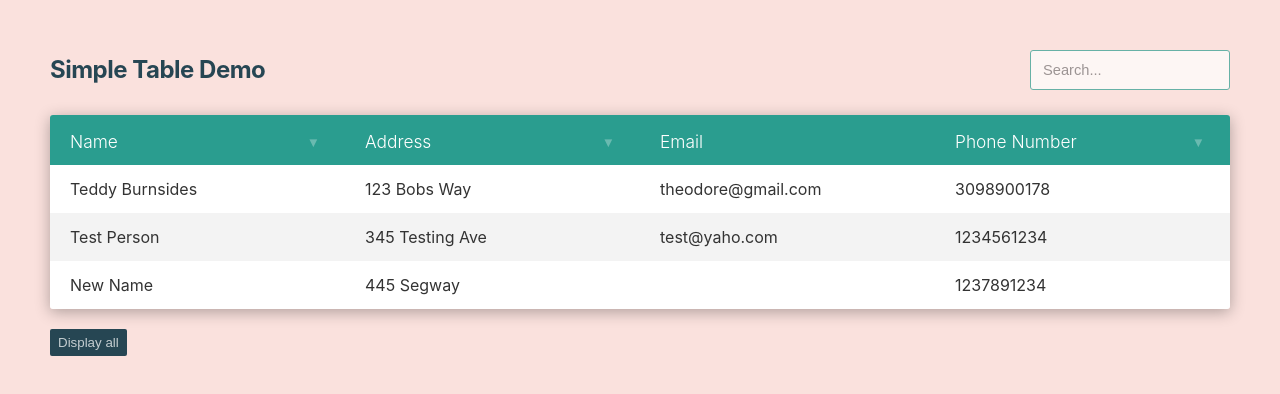
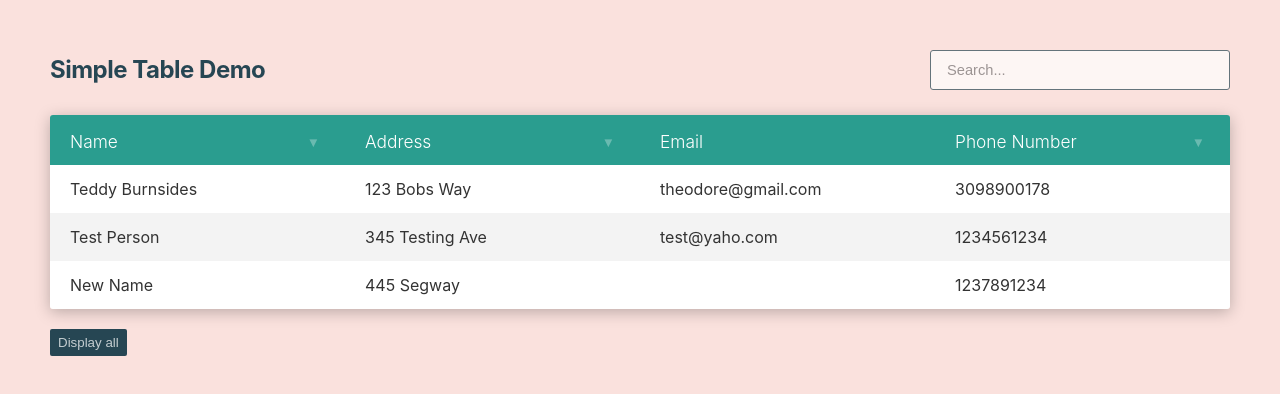
Before and after one commit to TeddyBurnsides/SimpleTable, a React (Create React App) app: page / in a window 1280 px wide. Shown: the top 394 px of the page. Built offline with nearby package versions, Linux system fonts and the light colour scheme.

Commit message:
Added debounce of 200ms to search

```diff
--- a/src/App.css
+++ b/src/App.css
@@ -64,11 +64,11 @@ h1 {
 }
 input[type="search"] {
   background:#fff;
-  border:1px solid #2a9d8f;
-  padding:8px 12px;
+  border:1px solid #264653;
+  padding:8px 16px;
   font-size:11pt;
   margin:0;
-  width:200px;
+  width:300px;
   color:#264653;
   border-radius:3px;
   opacity:.7;
@@ -76,12 +76,13 @@ input[type="search"] {
 }
 input[type="search"]:focus {
   opacity:1;
+  outline:none;
 }
 table {
   border-collapse: separate;
   border-spacing: 0;
   overflow:hidden;
-  box-shadow:0 3px 15px rgba(0,0,0,.3);
+  box-shadow:0 3px 15px rgba(0,0,0,.25);
   width:100%;
   border-radius:3px;
   table-layout: fixed;
--- a/src/simpleTable/SimpleTable.tsx
+++ b/src/simpleTable/SimpleTable.tsx
@@ -3,35 +3,21 @@ import TableBody from './TableBody';
 import TableFooter from './TableFooter';
 import SearchTable from './SearchTable';
 import { useState } from 'react';
-import { Direction } from './types/sortDirection';
 import { Itable } from './types/interfaces';
+import { debounce, initColumnSortData, resetSortInfo } from './utils';
 
 const SimpleTable = ({data}: Itable) => {
 
 
-	let initSortData = new Array(data.columns.length);
-	for (let i=0; i<initSortData.length; i++) {
-		initSortData[i] = {enabled: false, column: i, direction:Direction.Desc}
-	}
-
+	const initSortData = initColumnSortData(data.columns.length);
 	const [sortInfo, setSortInfo] = useState(initSortData);
 
 	const [allRowsVisible, makeAllRowsVisible] = useState(false);
 
-	const toggleSortDirection = (event: React.ChangeEvent<HTMLButtonElement>, column: number) => {
+	const toggleSortDirection = (event: React.ChangeEvent<HTMLButtonElement>, columnToSortByNow: number) => {
 		event.preventDefault();
-
-		let array = [...sortInfo];
-		for (let i=0; i<array.length; i++) {
-			if (column === i) {
-				array[i].enabled = true;
-				array[i].direction = (sortInfo[i].direction === Direction.Asc) ? Direction.Desc : Direction.Asc;
-			} else {
-				array[i].enabled = false;
-			}
-		}
-
-		setSortInfo([...array])
+		let newSortInfo = resetSortInfo(sortInfo, columnToSortByNow)
+		setSortInfo([...newSortInfo])
 	}
 
 	const showAllRows = (event: React.ChangeEvent<HTMLButtonElement>) => {
@@ -41,9 +27,9 @@ const SimpleTable = ({data}: Itable) => {
 
 	const [ searchValue, setSearchValue ] = useState<string | undefined>(undefined);
 
-	const triggerSearch = (value: string) => {
+	const triggerSearch = debounce((value: string) => {
 		setSearchValue(value);
-	}
+	}, 200); // 200 ms
 
 	return (
 		<>
--- a/src/simpleTable/TableBody.tsx
+++ b/src/simpleTable/TableBody.tsx
@@ -1,5 +1,5 @@
 import TableRow from './TableRow';
-import {sort, truncate, rowContainsValue} from './utils';
+import {sort, truncate, rowContainsValue, valueEmpty} from './utils';
 import { ItableBody, IsortInfo } from './types/interfaces';
 
 const TableBody = ({data, sortInfo, maxRows, showAll, searchValue}: ItableBody) => {
@@ -13,15 +13,14 @@ const TableBody = ({data, sortInfo, maxRows, showAll, searchValue}: ItableBody)
 	// if a column is enabled for sorting, use it
 	const enabledSortInfo = sortInfo.filter((el: IsortInfo) => el.enabled === true);
 	if (typeof enabledSortInfo[0] !== 'undefined') {
-
 		rows = sort(rows, enabledSortInfo[0].direction, enabledSortInfo[0].column);
-
 	}
 
 	// return rows, filtered by search value
 	const rowElements = rows.map((row: string[], index: number) => {
-		if (typeof searchValue === 'undefined' || searchValue === '' || rowContainsValue(row,searchValue)) {
-
+		if (valueEmpty(searchValue)) {
+			return <TableRow key={index} data={row} />
+		} else if (rowContainsValue(row,searchValue)) {
 			return <TableRow key={index} data={row} searchValue={searchValue} />
 		} else {
 			return null;
--- a/src/simpleTable/types/interfaces.tsx
+++ b/src/simpleTable/types/interfaces.tsx
@@ -48,7 +48,7 @@ export interface ItableBody {
 
 export interface ItableRow {
 	data: string[],
-	searchValue: string | undefined
+	searchValue?: string
 }
 
 interface Idata {
--- a/src/simpleTable/utils.tsx
+++ b/src/simpleTable/utils.tsx
@@ -1,4 +1,5 @@
 import {Direction} from './types/sortDirection';
+import {IsortInfo} from './types/interfaces';
 
 /**Truncate data to only show desired number of rows */
 export const truncate = (rows: string[][], numberOfRowsToShow?: number) => {
@@ -21,7 +22,10 @@ export const sort = (rows: string[][], direction: Direction, columnToSortBy: num
 
 }
 
-export const rowContainsValue = (row: string[], value: string): boolean => {
+export const rowContainsValue = (row: string[], value: string | undefined): boolean => {
+
+	if (typeof value === 'undefined') return false;
+
 	let quit = false;
 	for (let i=0; i<row.length&&!quit; i++) {
 		if (row[i].toLowerCase().includes(value.toLowerCase())) quit=true;
@@ -82,3 +86,42 @@ export const buildHighlightedText = (array: boolean[], string: string) => {
 
 	return highlightedText;
 }
+
+export const debounce = (func: Function, timeout: number) => {
+	let timer: ReturnType<typeof setTimeout>;
+	return (...args: any) => {
+		clearTimeout(timer);
+		timer = setTimeout(() => {
+			func.apply(this, args);
+		}, timeout);
+	};
+}
+
+export const initColumnSortData = (numberOfColumns: number): IsortInfo[] => {
+	let initSortData = new Array(numberOfColumns);
+	for (let i=0; i<initSortData.length; i++) {
+		initSortData[i] = {enabled: false, column: i, direction:Direction.Desc}
+	}
+	return initSortData;
+}
+
+export const resetSortInfo = (sortInfo: IsortInfo[], columnToSortByNow: number) => {
+	let array = [...sortInfo];
+	for (let i=0; i<array.length; i++) {
+		if (columnToSortByNow === i) {
+			array[i].enabled = true;
+			array[i].direction = (sortInfo[i].direction === Direction.Asc) ? Direction.Desc : Direction.Asc;
+		} else {
+			array[i].enabled = false;
+		}
+	}
+	return array
+}
+
+export const valueEmpty = (value: string | undefined) => {
+	if (typeof value === 'undefined' || value === '') {
+		return true;
+	} else {
+		return false;
+	}
+}
```
